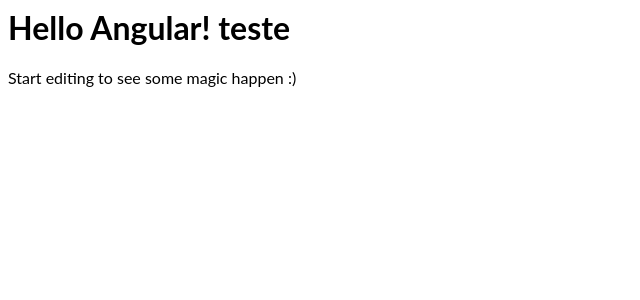
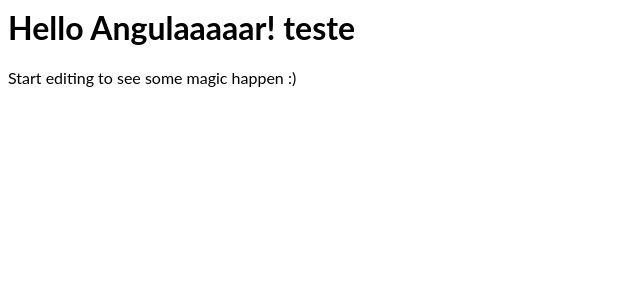
Before and after one commit to GordoJoe/Multijogador-GrauA, an Angular app: page / in a window 1280 px wide. Shown: the top 300 px of the page, without its empty margins (0-640 px from the left). Built offline with nearby package versions, Linux system fonts and the light colour scheme.

Commit message:
Update app.component.ts

```diff
--- a/src/app/app.component.ts
+++ b/src/app/app.component.ts
@@ -6,5 +6,5 @@
   styleUrls: [ './app.component.css' ]
 })
 export class AppComponent  {
-  name = 'Angular';
+  name = 'Angulaaaaar';
 }
```
